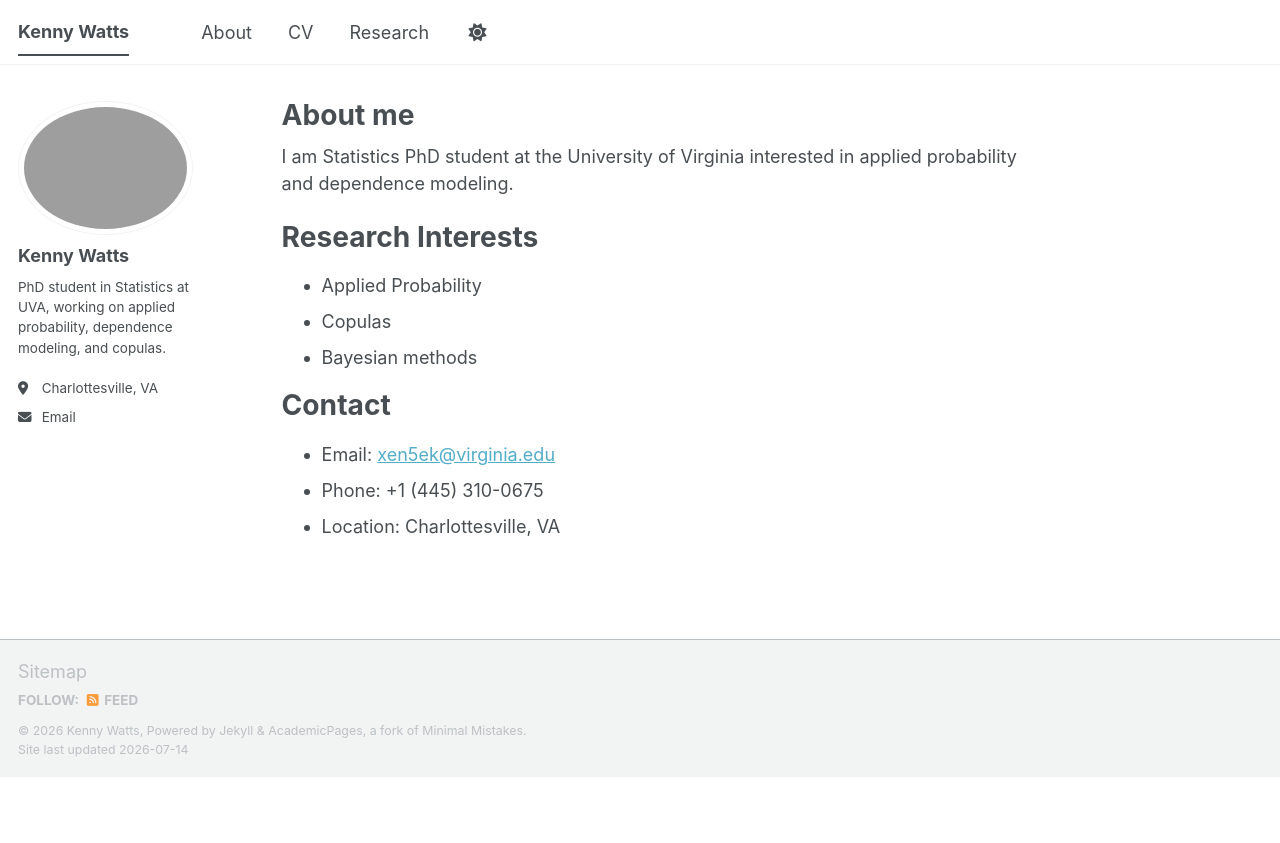
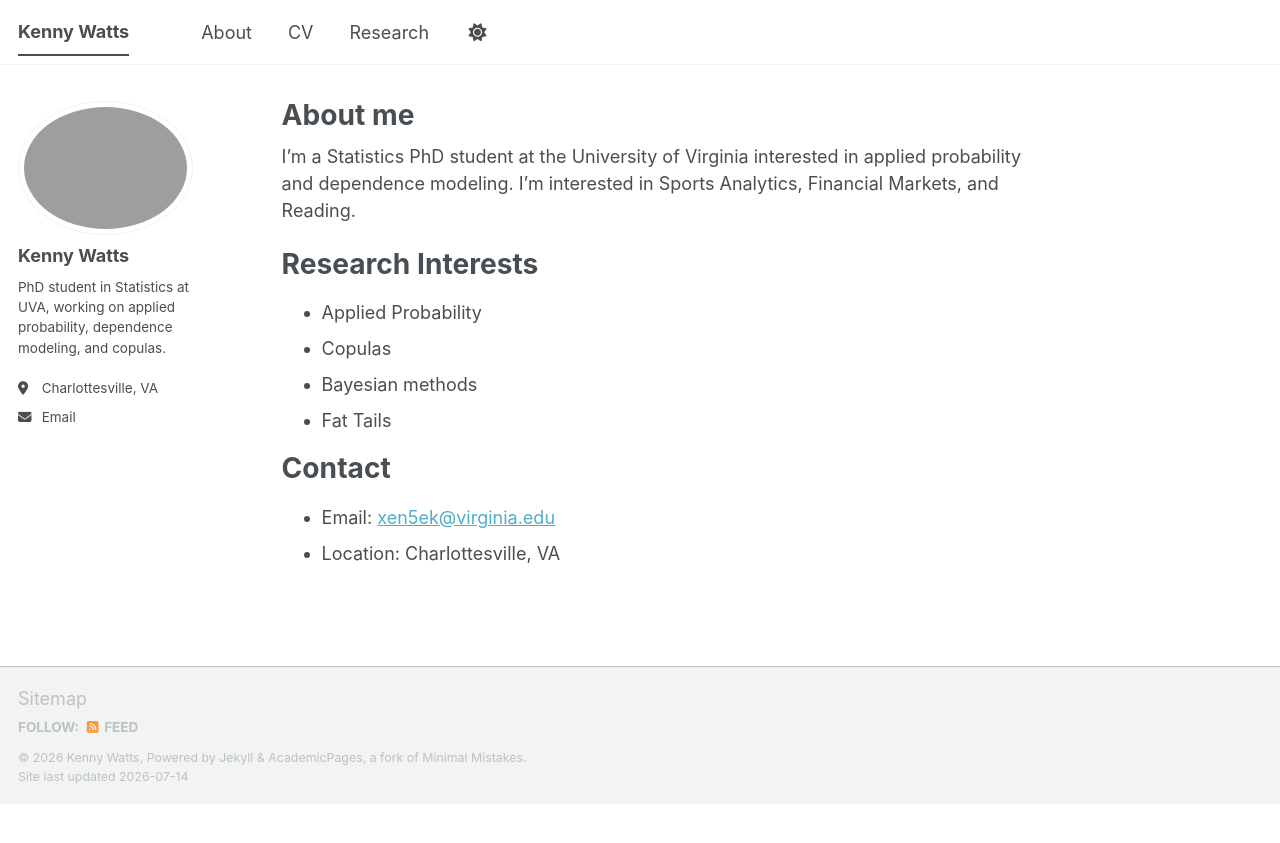
Before and after one commit to kennyws/kennywatts.github.io, a Jekyll site: the page built from _pages/about.md, in a window 1280 px wide. Shown: the top 843 px of the page. Built offline with Jekyll 4.4.1, drawn with Linux system fonts in a browser that asks for light colours; a script bundle is joined from its source files by our own code; library files that are not in the unit come from our copies.

Commit message:
Revise about page with updated interests
Updated personal description and added new research interest.

```diff
--- a/_pages/about.md
+++ b/_pages/about.md
@@ -8,17 +8,16 @@ redirect_from:
   - /about.html
 ---
 
-I am Statistics PhD student at the University of Virginia interested in applied probability and dependence modeling.
+I'm a Statistics PhD student at the University of Virginia interested in applied probability and dependence modeling. I'm interested in Sports Analytics, Financial Markets, and Reading.
 
 Research Interests
 ======
 * Applied Probability
 * Copulas
 * Bayesian methods
-
+* Fat Tails
 
 Contact
 ======
 * Email: [xen5ek@virginia.edu](mailto:xen5ek@virginia.edu)
-* Phone: +1 (445) 310-0675
 * Location: Charlottesville, VA
```
